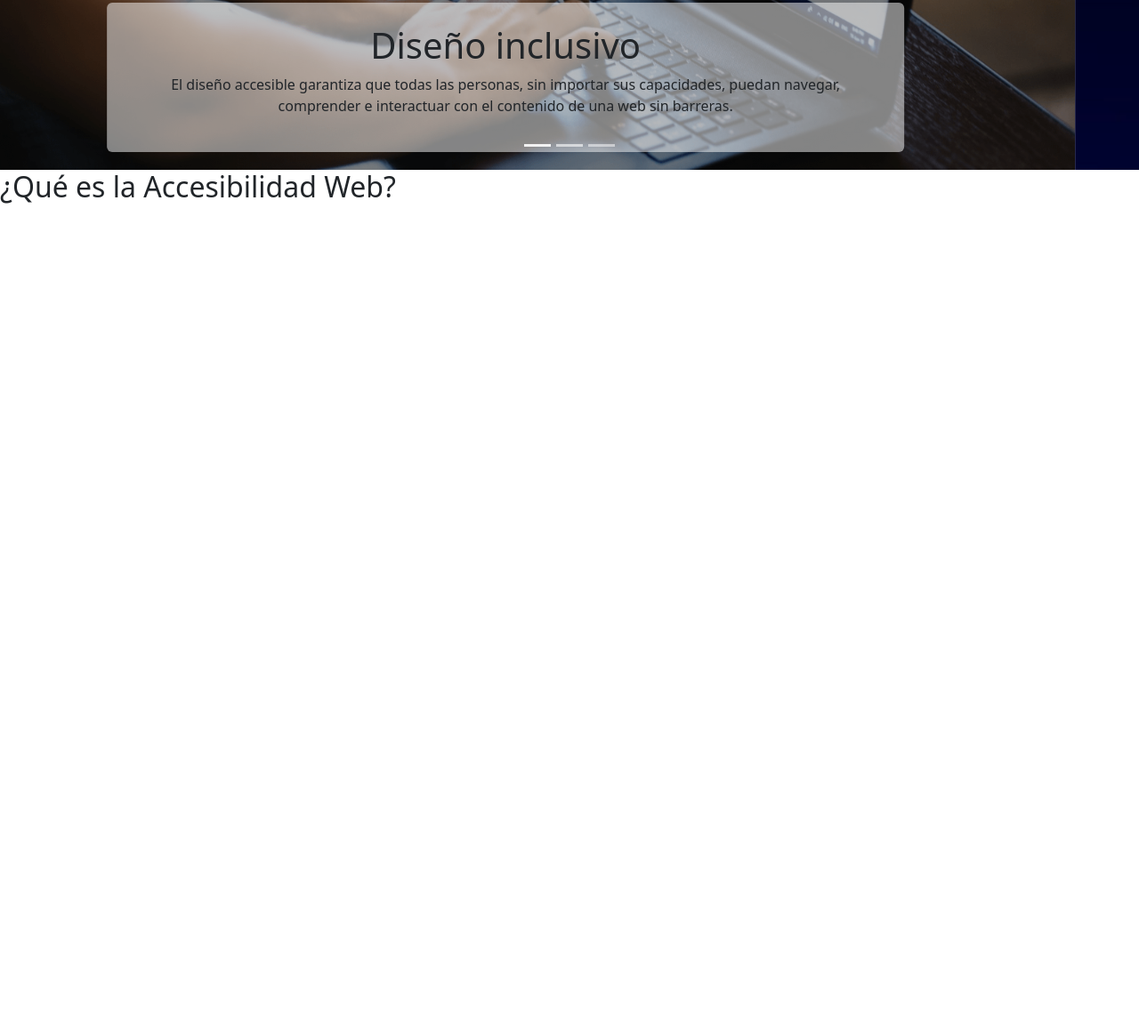
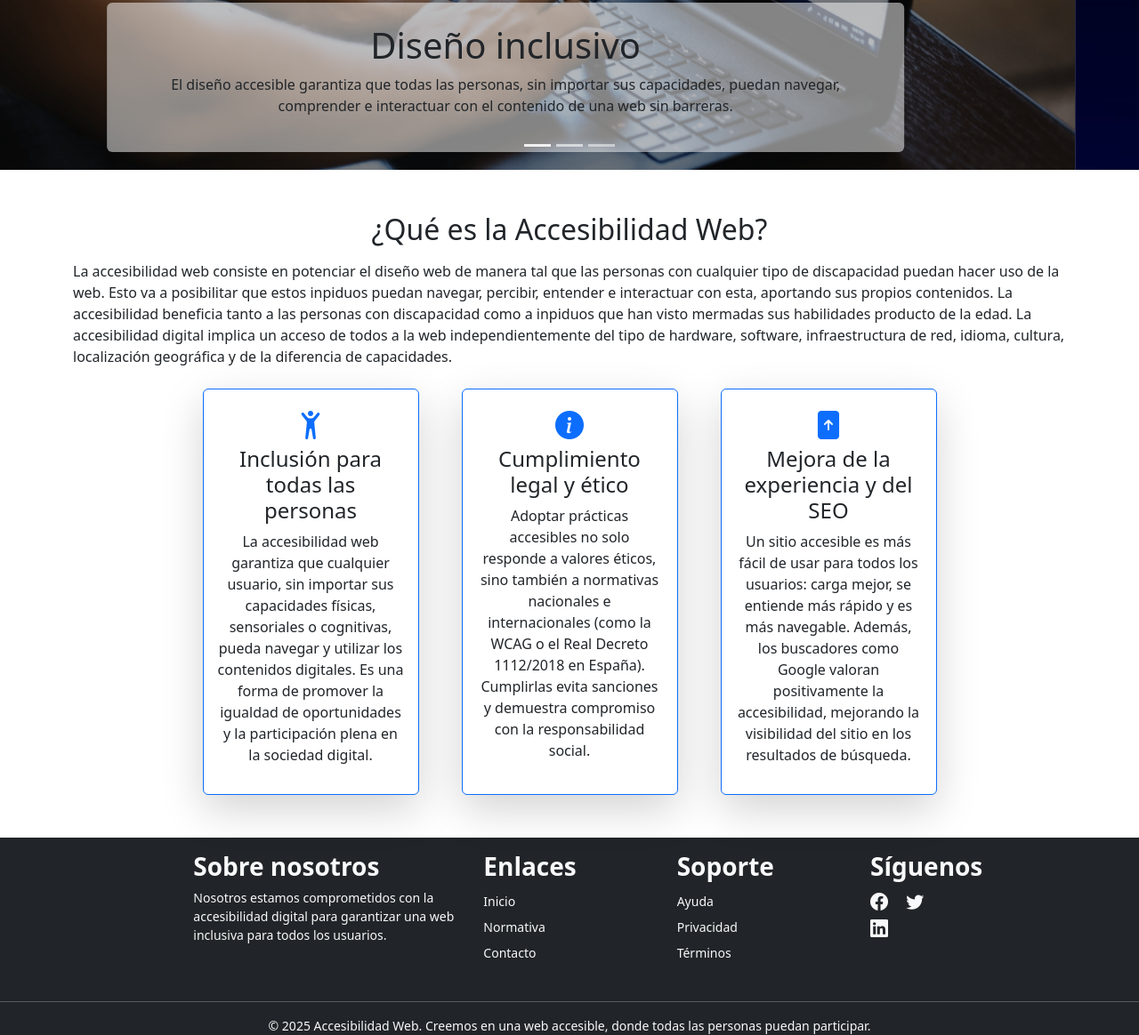
Before and after one commit to pablooosb/P2_DIW, a plain HTML site: page P2_Salgado_Pablo/index.html in a window 1280 px wide. Shown: the part 415-1579 px from the top of the page at 89% size. Before the commit the page ends 800 px from the top, so only its background shows below. Drawn offline with nearby package versions, Linux system fonts and the light colour scheme.

Commit message:
Add files via upload

```diff
--- a/P2_Salgado_Pablo/css/estilos.css
+++ b/P2_Salgado_Pablo/css/estilos.css
@@ -1,3 +1,6 @@
+*{
+  font-family: system-ui;
+}
 .logo {
   height: 40px;
   width: auto;
--- a/P2_Salgado_Pablo/index.html
+++ b/P2_Salgado_Pablo/index.html
@@ -17,6 +17,7 @@
                 <div class="navbar-collapse menu" id="menu">
                     <ul class="navbar-nav ms-auto">
                         <li class="nav-item"><a class="nav-link" href="#">Inicio</a></li>
+                        <li class="nav-item"><a class="nav-link" href="#queEs">Qué es</a></li>
                         <li class="nav-item"><a class="nav-link" href="secundaria.html">Normativa</a></li>
                         <li class="nav-item"><a class="nav-link" href="#contacto">Contacto</a></li>
                     </ul>
@@ -25,7 +26,7 @@
         </nav>
     </header>
 
-    <main class="contenedor">
+    <main class="containerMain">
         <div id="carouselExampleIndicators" class="carousel slide" data-bs-ride="carousel">
         <div class="carousel-indicators" >
             <button type="button" data-bs-target="#carouselExampleIndicators" data-bs-slide-to="0" class="active" aria-current="true" aria-label="Slide 1"></button>
@@ -66,9 +67,84 @@
         </div>
     </main>
 
-    <section>
-        <h2>¿Qué es la Accesibilidad Web?</h2>
+    <section class="container py-5" id="queEs">
+        <h2 class="text-center mb-3">¿Qué es la Accesibilidad Web?</h2>
+        <p>La accesibilidad web consiste en potenciar el diseño web de manera tal que las personas con cualquier tipo de discapacidad puedan hacer uso de la web. Esto va a posibilitar que estos inpiduos puedan navegar, percibir, entender e interactuar con esta, aportando sus propios contenidos. La accesibilidad beneficia tanto a las personas con discapacidad como a inpiduos que han visto mermadas sus habilidades producto de la edad. La accesibilidad digital implica un acceso de todos a la web independientemente del tipo de hardware, software, infraestructura de red, idioma, cultura, localización geográfica y de la diferencia de capacidades.</p>
+
+        <div class="row mt-4 gx-5 justify-content-center">
+            <div class="col-md-3">
+                <div class="card h-100 text-center border-primary shadow-lg">
+                    <div class="card-body">
+                        <i class="bi bi-person-arms-up fs-2 text-primary"></i>
+                        <h2 class="fs-4">Inclusión para todas las personas</h2>
+                        <p>La accesibilidad web garantiza que cualquier usuario, sin importar sus capacidades físicas, sensoriales o cognitivas, pueda navegar y utilizar los contenidos digitales. Es una forma de promover la igualdad de oportunidades y la participación plena en la sociedad digital.</p>
+                    </div>
+                </div>
+            </div>
+
+            <div class="col-md-3">
+                <div class="card h-100 text-center border-primary shadow-lg">
+                    <div class="card-body">
+                        <i class="bi bi-info-circle-fill fs-2 text-primary"></i>
+                        <h2 class="fs-4">Cumplimiento legal y ético</h2>
+                        <p>Adoptar prácticas accesibles no solo responde a valores éticos, sino también a normativas nacionales e internacionales (como la WCAG o el Real Decreto 1112/2018 en España). Cumplirlas evita sanciones y demuestra compromiso con la responsabilidad social.</p>
+                    </div>
+                </div>
+            </div>
+
+            <div class="col-md-3">
+                <div class="card h-100 text-center border-primary shadow-lg">
+                    <div class="card-body">
+                        <i class="bi bi-file-arrow-up-fill fs-2 text-primary"></i>
+                        <h2 class="fs-4">Mejora de la experiencia y del SEO</h2>
+                        <p>Un sitio accesible es más fácil de usar para todos los usuarios: carga mejor, se entiende más rápido y es más navegable. Además, los buscadores como Google valoran positivamente la accesibilidad, mejorando la visibilidad del sitio en los resultados de búsqueda.</p>
+                    </div>
+                </div>
+            </div>
+        </div>
     </section>
+
+    <footer class="bg-dark text-light pt-3">
+        <div class="containerFooter">
+            <div class="row justify-content-center text-md-start">
+                <div class="col-md-3 mb-4">
+                    <h3 class="fw-bolder">Sobre nosotros</h3>
+                    <p id="textoFooter" class="small">Nosotros estamos comprometidos con la accesibilidad digital para garantizar una web inclusiva para todos los usuarios.</p>
+                </div>
+                <div class="col-md-2 mb-4">
+                    <h3 class="fw-bolder">Enlaces</h3>
+                    <div class="list-unstyled small mb-0">
+                        <li><a href="#" class="text-decoration-none text-light d-block py-1">Inicio</a></li>
+                        <li><a href="#" class="text-decoration-none text-light d-block py-1">Normativa</a></li>
+                        <li><a href="#" class="text-decoration-none text-light d-block py-1">Contacto</a></li>
+
+                    </div>
+                </div>
+                <div class="col-md-2 mb-4">
+                    <h3 class="fw-bolder">Soporte</h3>
+                    <div class="list-unstyled small mb-0">
+                        <li><a href="#" class="text-decoration-none text-light d-block py-1">Ayuda</a></li>
+                        <li><a href="#" class="text-decoration-none text-light d-block py-1">Privacidad</a></li>
+                        <li><a href="#" class="text-decoration-none text-light d-block py-1">Términos</a></li>
+                    </div>
+                </div>
+                <div class="col-md-1 mb-4">
+                    <h3 class="fw-bolder">Síguenos</h3>
+                    <div class="justify-content-center justify-content-md-start">
+                        <a href="#" class="text-light fs-5 me-3" aria-label="Facebook"><i class="bi bi-facebook"></i></a>
+                        <a href="#" class="text-light fs-5 me-3" aria-label="Twitter"><i class="bi bi-twitter"></i></a>
+                        <a href="#" class="text-light fs-5" aria-label="LinkedIn"><i class="bi bi-linkedin"></i></a>
+                    </div>
+                </div>
+            </div>
+
+            <hr>
+
+            <div class="text-center small">
+                &copy; 2025 Accesibilidad Web. Creemos en una web accesible, donde todas las personas puedan participar.
+            </div>
+        </div>
+    </footer>
 
 <script src="https://cdn.jsdelivr.net/npm/bootstrap@5.3.2/dist/js/bootstrap.min.js" integrity="sha384-BBtl+eGJRgqQAUMxJ7pMwbEyER4l1g+O15P+16Ep7Q9Q+zqX6gSbd85u4mG4QzX+" crossorigin="anonymous"></script>
 </body>
```
